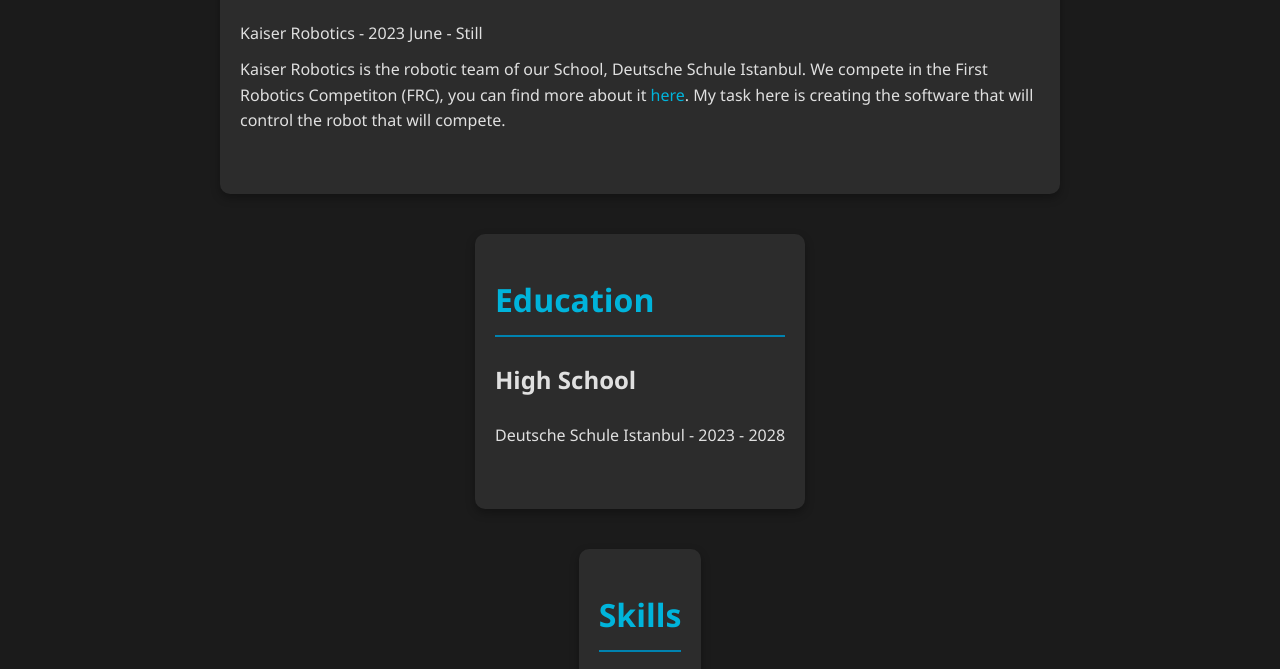
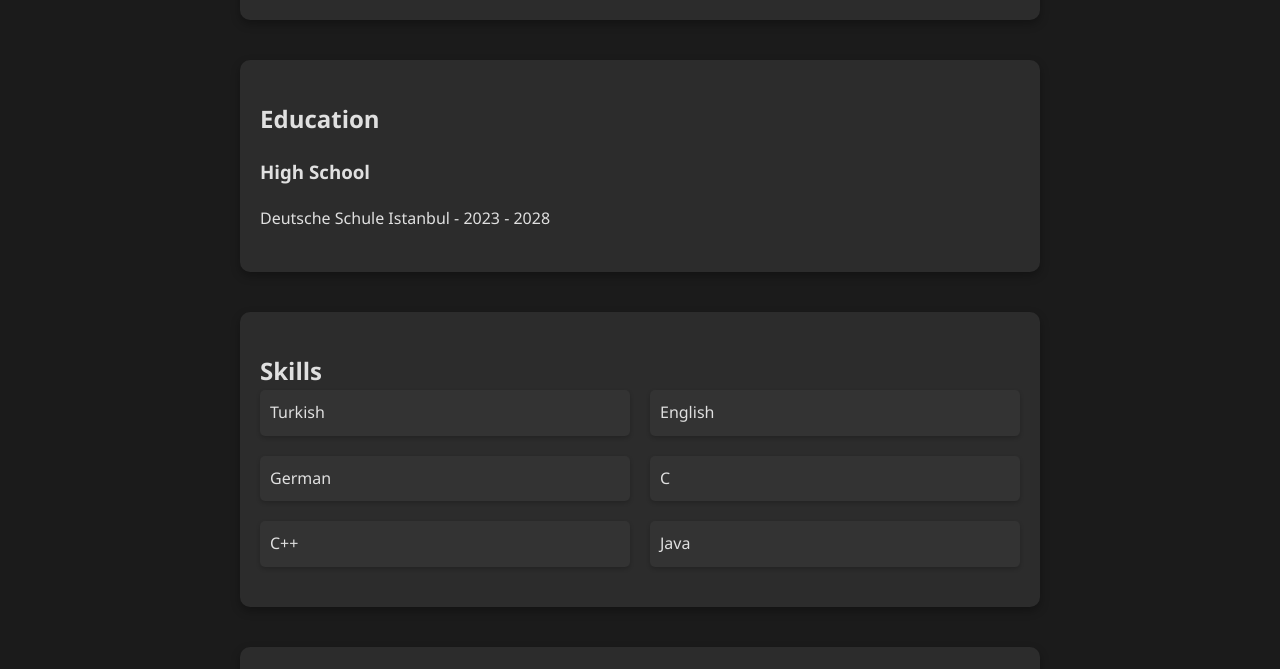
Before and after one commit to Karankatur/Me, a plain HTML site: page index.html in a window 1280 px wide. Shown: the part 792-1461 px from the top of the page. Drawn offline with Linux system fonts and the light colour scheme.

Commit message:
Add files via upload

```diff
--- a/style.css
+++ b/style.css
@@ -16,7 +16,7 @@ body {
 
 /* Header styling */
 header {
-    background: linear-gradient(90deg, #00b4db, #0083b0);
+    background: linear-gradient(90deg, #ff8c42, #ff5733); /* More orange gradient */
     color: #fff;
     padding: 20px;
     text-align: center;
@@ -54,7 +54,7 @@ nav ul li {
 }
 
 nav ul li a {
-    color: #00b4db;
+    color: #00aaff; /* Light blue for links */
     text-transform: uppercase;
     text-decoration: none;
     font-weight: bold;
@@ -63,54 +63,38 @@ nav ul li a {
 }
 
 nav ul li a:hover {
-    color: #0083b0;
+    color: #66cfff; /* Even lighter blue on hover */
 }
 
 /* Section styling */
 section {
+    width: 80%;
+    max-width: 800px;
     padding: 40px 20px;
     margin: 20px auto;
-    max-width: 800px;
     background: #2c2c2c;
     border-radius: 10px;
     box-shadow: 0 4px 10px rgba(0, 0, 0, 0.3);
+    box-sizing: border-box;
+    min-height: 200px;
+    display: flex;
+    flex-direction: column;
+    justify-content: center;
 }
 
-section h2 {
-    font-size: 2rem;
-    margin-bottom: 20px;
-    color: #00b4db;
-    border-bottom: 2px solid #0083b0;
-    padding-bottom: 10px;
+/* Skills section styling */
+.skills {
+    display: flex;
+    flex-wrap: wrap;
+    gap: 20px; /* Adds space between skill items */
 }
 
-.job, .education-item, .project {
-    margin-bottom: 20px;
-}
-
-.job h3, .education-item h3, .project h3 {
-    font-size: 1.5rem;
-    color: #e0e0e0;
-}
-
-p {
-    margin-bottom: 10px;
-}
-
-ul {
-    list-style: none;
-    padding-left: 0;
-}
-
-ul li {
+.skill-item {
+    flex: 1 1 45%; /* Makes each skill item take up 45% of the width */
     background: #333;
     padding: 10px;
-    margin-bottom: 10px;
     border-radius: 5px;
-}
-
-ul li:not(:last-child) {
-    margin-bottom: 15px;
+    box-shadow: 0 2px 4px rgba(0, 0, 0, 0.2);
 }
 
 /* Footer styling */
@@ -130,11 +114,11 @@ footer p {
 
 /* Links styling */
 a {
-    color: #00b4db;
+    color: #00aaff; /* Light blue for all links */
     text-decoration: none;
     transition: color 0.3s ease;
 }
 
 a:hover {
-    color: #0083b0;
+    color: #66cfff;
 }
```
